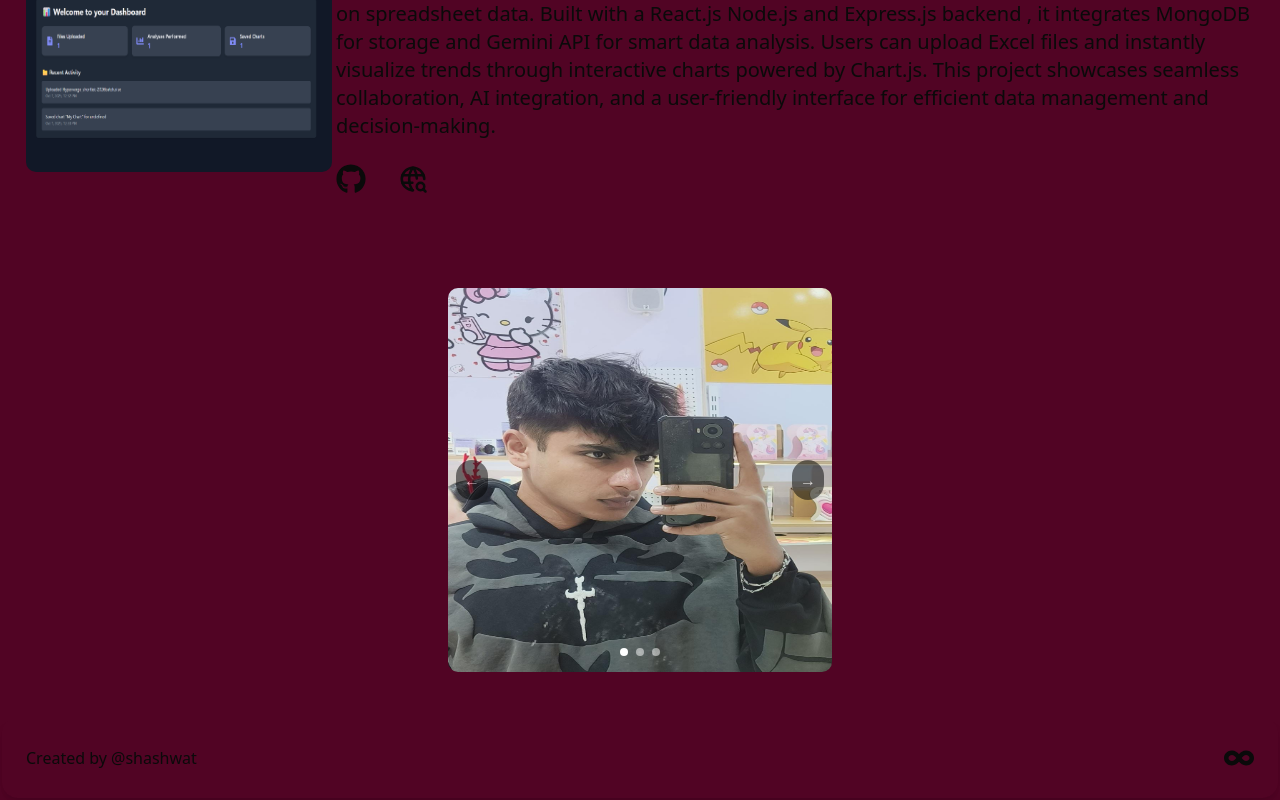
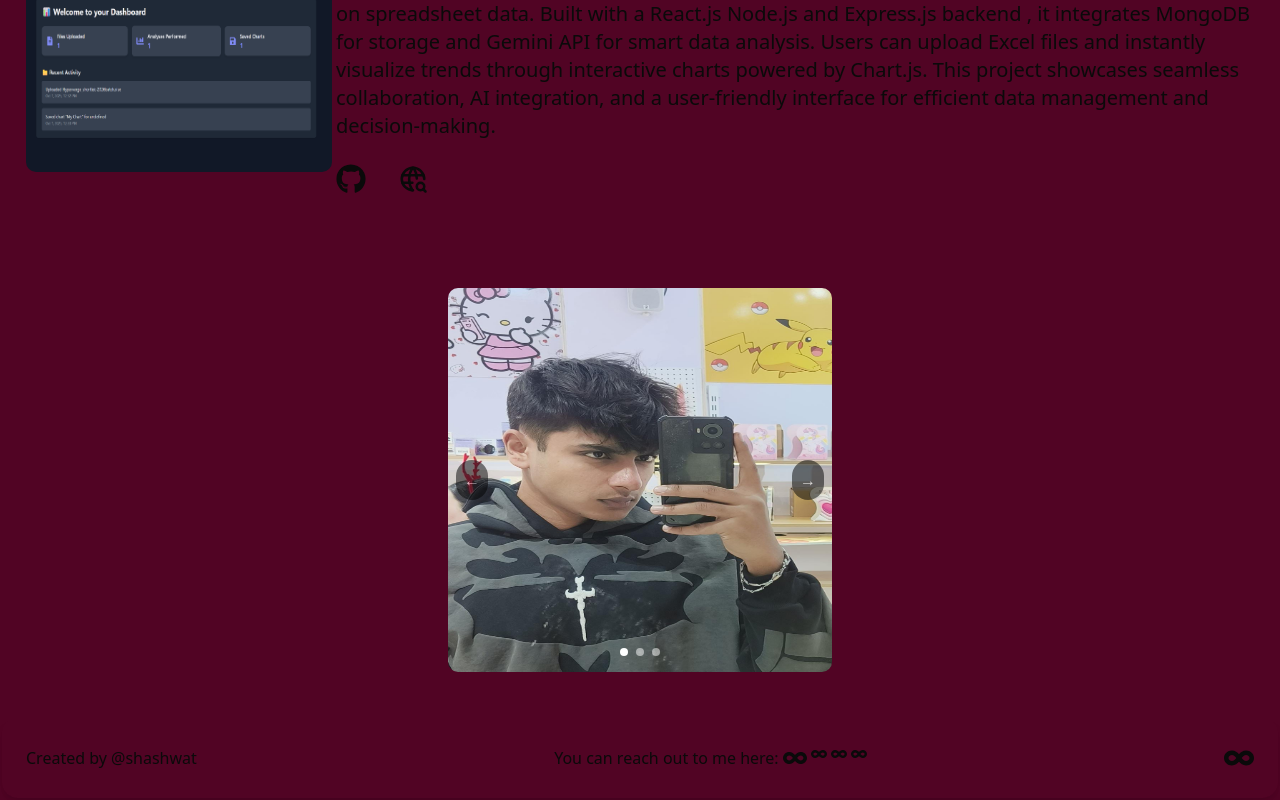
Before and after one commit to crash484/portfolioWebsite, a Next.js app: page / in a window 1280 px wide. Shown: the part 1356-2156 px from the top of the page. Built offline with nearby package versions, Linux system fonts and the light colour scheme.

Commit message:
final touches are remaining

```diff
--- a/src/components/Contactme.jsx
+++ /dev/null
@@ -1,7 +0,0 @@
-export default function ContactMe(){
-    return(
-        <div>
-
-        </div>
-    )
-}
--- a/src/components/Footer.jsx
+++ b/src/components/Footer.jsx
@@ -10,6 +10,15 @@ export default function footer(){
                 Created by @shashwat
             </div>
 
+            <div className="flex gap-1 text-center">
+                You can reach out to me here:
+                <FaInfinity className="text-2xl" />
+                <FaInfinity />
+                <FaInfinity />
+                <FaInfinity />
+
+            </div>
+
             <div className="">
                 <FaInfinity className="text-3xl" onClick={()=>
                                                         window.scroll({top:0,
```
